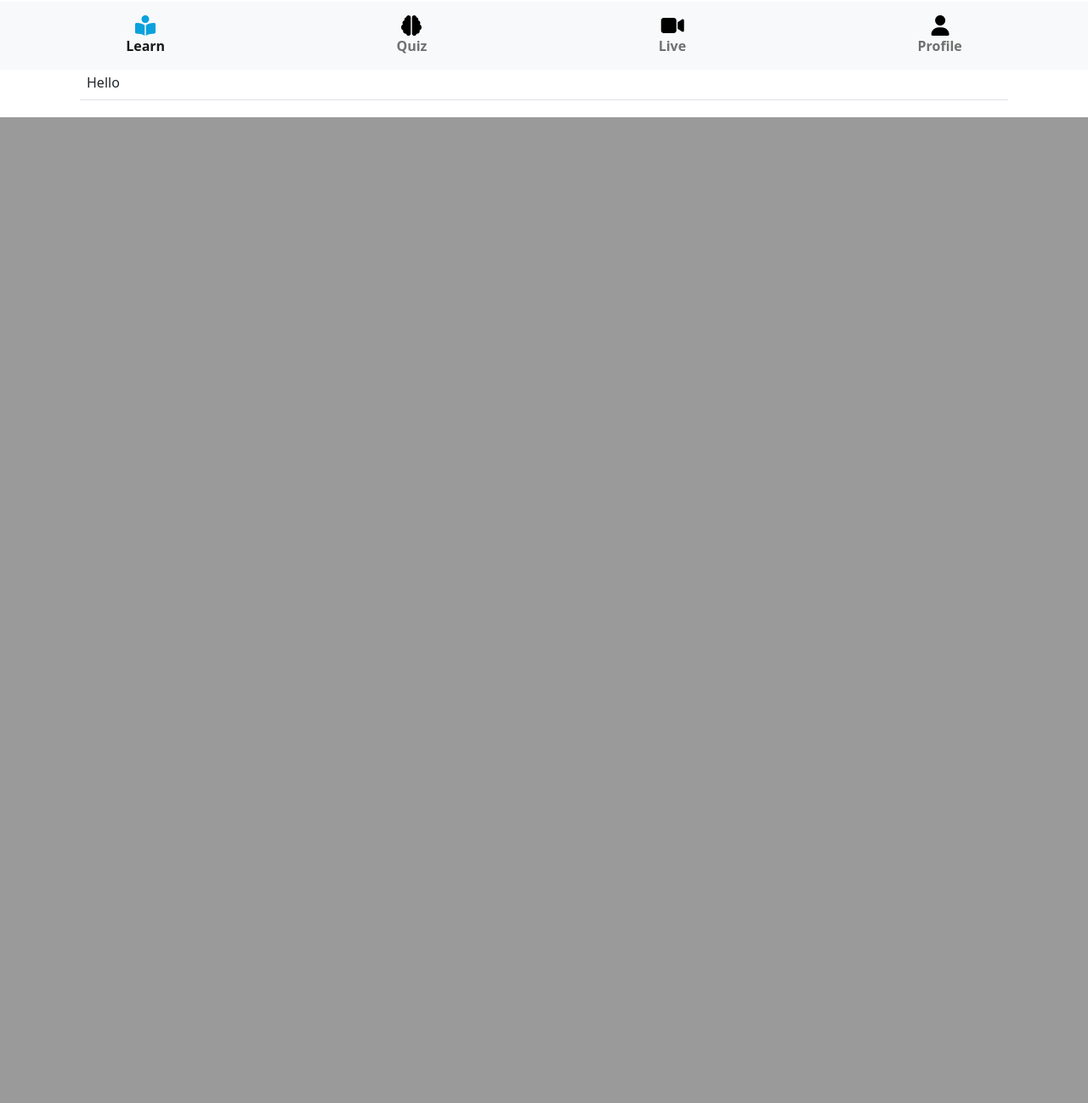
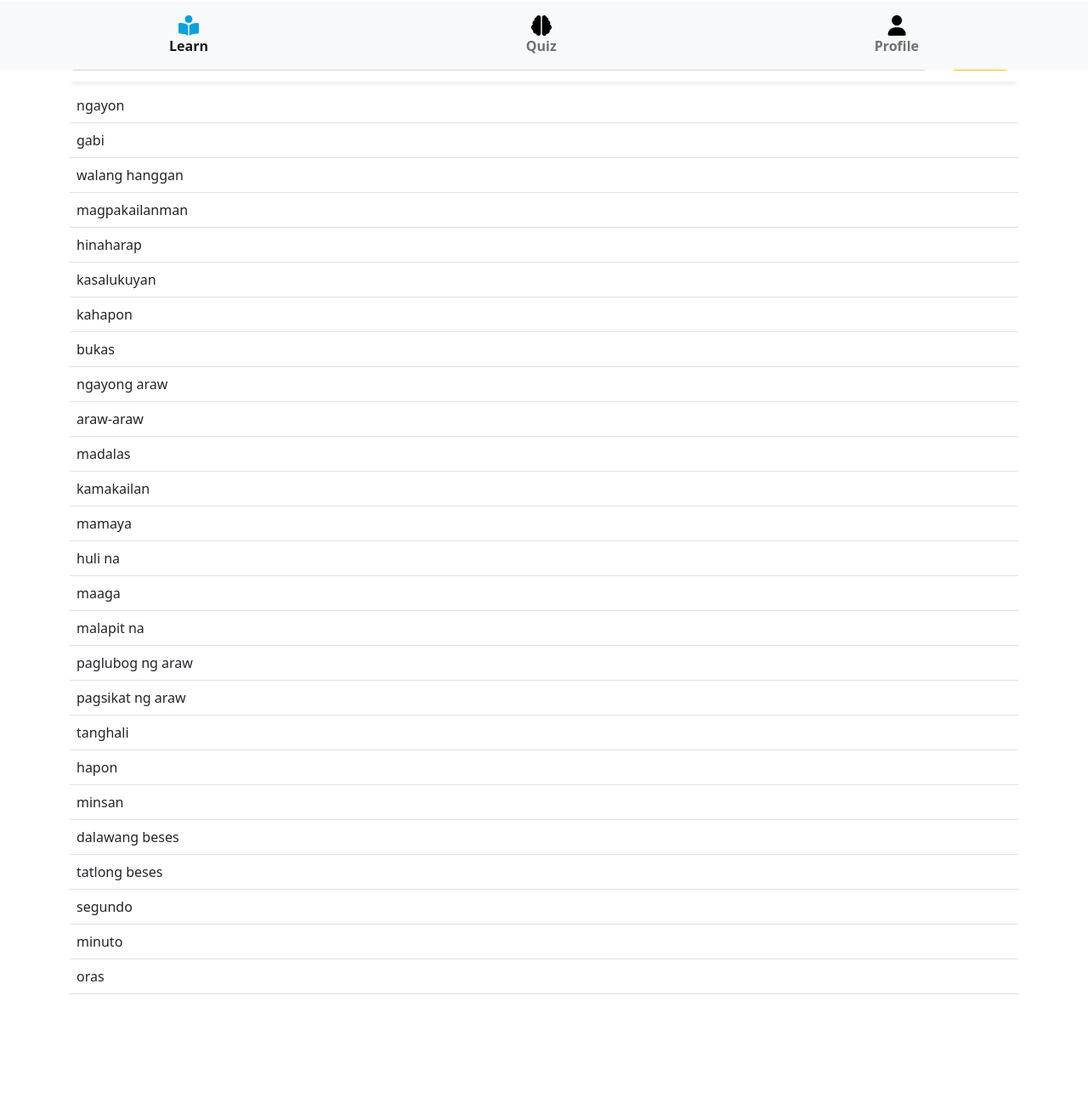
Before and after one commit to SofiaLouiseR/Filipino-Sign-Language, a Flask app: page / in a window 1280 px wide. Shown: the part 718-2016 px from the top of the page at 85% size. Before the commit the page ends 856 px from the top, so only its background shows below. Run offline with Flask 2, Linux system fonts and the light colour scheme; a user stored in the database is signed in.

```diff
--- a/requirements.txt
+++ b/requirements.txt
@@ -1,3 +1,4 @@
 flask
 Flask-SQLAlchemy
 flask-login
+scikit-learn
--- a/website/static/base.css
+++ b/website/static/base.css
@@ -1,14 +1,24 @@
+html,
+body {
+    margin: 0;
+    min-height: 100vh;
+}
+
+#stars svg {
+    height: 2rem;
+}
+
 svg path.active {
     fill: #0AA1DD;
 }
 
 svg path.correctAnswer {
-    fill: #15aa4a;
+    fill: #15aa4a !important;
     d: path("M316.9 18C311.6 7 300.4 0 288.1 0s-23.4 7-28.8 18L195 150.3 51.4 171.5c-12 1.8-22 10.2-25.7 21.7s-.7 24.2 7.9 32.7L137.8 329 113.2 474.7c-2 12 3 24.2 12.9 31.3s23 8 33.8 2.3l128.3-68.5 128.3 68.5c10.8 5.7 23.9 4.9 33.8-2.3s14.9-19.3 12.9-31.3L438.5 329 542.7 225.9c8.6-8.5 11.7-21.2 7.9-32.7s-13.7-19.9-25.7-21.7L381.2 150.3 316.9 18z");
 }
 
 svg path.wrongAnswer {
-    fill: #ed2d2d;
+    fill: #ed2d2d !important;
 }
 
 a span {
@@ -36,8 +46,10 @@ a span {
     width: 100%;
 }
 
-#topicsList tr td:nth-child(1), #searchWordsList tr td:nth-child(1), #searchWordsList tr td:nth-child(3) {
-  display: none;
+#topicsList tr td:nth-child(1),
+#searchWordsList tr td:nth-child(1),
+#searchWordsList tr td:nth-child(3) {
+    display: none;
 }
 
 #overlay {
@@ -51,13 +63,14 @@ a span {
 }
 
 #showQuizBtn {
-    position: fixed;
+    /* position: fixed;
     right: calc(var(--bs-gutter-x) * .5);
-    top: 50vh;
+    top: 50vh; */
     background-color: #ffc107;
     color: black;
     border: none;
-    z-index: 3;
+    /* z-index: 3; */
+    white-space: nowrap;
 }
 
 #videoFeed {
--- a/website/templates/base.html
+++ b/website/templates/base.html
@@ -30,7 +30,9 @@
 <body class="vh-100 d-flex flex-column justify-content-center">
 {% endif %}
   {% if user.is_authenticated %}
-  <nav class="navbar navbar-expand-lg sticky-top" style="background-color: white;">
+  <nav class="navbar navbar-expand-lg sticky-top" style="background-color: white;-webkit-box-shadow: 0 4px 6px -6px #222;
+  -moz-box-shadow: 0 4px 6px -6px #222;
+  box-shadow: 0 4px 6px -6px #222;">
     <div class="container-fluid">
       <div id="topNav" class="d-flex flex-row justify-content-between w-100">
         <a class="navbar-brand" href="#">Filipino Sign Language</a>
@@ -122,7 +124,7 @@
     </div>
   </nav> -->
 
-  <div class="container">
+  <div class="container mt-2">
     {% block content %} {% endblock %}
   </div>
 
@@ -150,16 +152,15 @@
             <span>Quiz</span>
           </a>
         </li>
-        <li class="nav-item">
+        <!-- <li class="nav-item">
           <a class="nav-link d-flex flex-column" href="#">
             <svg xmlns="http://www.w3.org/2000/svg" viewBox="0 0 576 512" style="height: 1.5rem;">
-              <!--! Font Awesome Pro 6.2.1 by @fontawesome - https://fontawesome.com License - https://fontawesome.com/license (Commercial License) Copyright 2022 Fonticons, Inc. -->
               <path
                 d="M0 128C0 92.7 28.7 64 64 64H320c35.3 0 64 28.7 64 64V384c0 35.3-28.7 64-64 64H64c-35.3 0-64-28.7-64-64V128zM559.1 99.8c10.4 5.6 16.9 16.4 16.9 28.2V384c0 11.8-6.5 22.6-16.9 28.2s-23 5-32.9-1.6l-96-64L416 337.1V320 192 174.9l14.2-9.5 96-64c9.8-6.5 22.4-7.2 32.9-1.6z" />
             </svg>
             <span>Live</span>
           </a>
-        </li>
+        </li> -->
         <li class="nav-item">
           <a class="nav-link d-flex flex-column" href="/profile">
             <svg xmlns="http://www.w3.org/2000/svg" viewBox="0 0 448 512" style="height: 1.5rem;">
--- a/website/templates/home.html
+++ b/website/templates/home.html
@@ -1,30 +1,44 @@
 {% extends "base.html" %} {% block title %}Home | Filipino Sign Language{% endblock %} {% block content
 %}
-<div class="d-flex flex-column" style="height:100vh;">
+<div class="d-flex flex-column" style="margin-bottom: 7rem;">
+  <div style="position: sticky;
+  top: 2.5rem;
+  background-color: white;
+  padding-bottom: 0.8rem;
+  box-shadow: 0 4px 10px -10px #222;
+  -webkit-box-shadow: 0px 7px 4px -3px rgb(240 240 240);
+  -moz-box-shadow: 0px 7px 4px -3px rgba(240 240 240);
+  box-shadow: 0px 7px 4px -3px rgb(240 240 240);">
     <div class="container video mb-3" id="video-container">
       <iframe src="https://www.youtube.com/embed/VwWP8wX8BwQ" id="embedded-video" title="YouTube video player"
         frameborder="0" allow="accelerometer; autoplay; clipboard-write; encrypted-media; gyroscope; picture-in-picture"
         allowfullscreen></iframe>
     </div>
 
-  <div class="container">
-    <form method="POST" action="/openQuiz">
-      <label for="topic">Lesson</label>
+    <div>
+      <form method="POST" action="/quiz" class="d-flex flex-row justify-content-between align-items-end gap-3">
+        <div class="w-100">
+          <input type="text" id="allWordsForQuiz" name="allWordsForQuiz" value="">
+          <label for="topic"><b>Lesson</b></label>
           <select id="topicSelector" name="topic" class="form-select">
+            <option value="Panahon">Panahon</option>
             <option value="Pagbati">Pagbati</option>
             <option value="Bilang">Bilang</option>
             <option value="Pamilya">Pamilya</option>
           </select>
-      <button id="showQuizBtn" type="submit" class="btn btn-primary rounded-pill" href="#">
+        </div>
+        <button id="showQuizBtn" type="submit" class="btn btn-primary rounded-pill d-flex gap-2" href="#">
           <svg xmlns="http://www.w3.org/2000/svg" viewBox="0 0 512 512" style="height: 1.5rem;">
             <!--! Font Awesome Pro 6.2.1 by @fontawesome - https://fontawesome.com License - https://fontawesome.com/license (Commercial License) Copyright 2022 Fonticons, Inc. -->
             <path
               d="M184 0c30.9 0 56 25.1 56 56V456c0 30.9-25.1 56-56 56c-28.9 0-52.7-21.9-55.7-50.1c-5.2 1.4-10.7 2.1-16.3 2.1c-35.3 0-64-28.7-64-64c0-7.4 1.3-14.6 3.6-21.2C21.4 367.4 0 338.2 0 304c0-31.9 18.7-59.5 45.8-72.3C37.1 220.8 32 207 32 192c0-30.7 21.6-56.3 50.4-62.6C80.8 123.9 80 118 80 112c0-29.9 20.6-55.1 48.3-62.1C131.3 21.9 155.1 0 184 0zM328 0c28.9 0 52.6 21.9 55.7 49.9c27.8 7 48.3 32.1 48.3 62.1c0 6-.8 11.9-2.4 17.4c28.8 6.2 50.4 31.9 50.4 62.6c0 15-5.1 28.8-13.8 39.7C493.3 244.5 512 272.1 512 304c0 34.2-21.4 63.4-51.6 74.8c2.3 6.6 3.6 13.8 3.6 21.2c0 35.3-28.7 64-64 64c-5.6 0-11.1-.7-16.3-2.1c-3 28.2-26.8 50.1-55.7 50.1c-30.9 0-56-25.1-56-56V56c0-30.9 25.1-56 56-56z" />
           </svg>
-        <span>Take a Quiz</span>
+          <span>Quiz</span>
         </button>
       </form>
-    <table id="topicsList" class="table table-hover mt-2">
+    </div>
+  </div>
+  <table id="topicsList" class="table mt-2">
     <tbody>
       <tr>
         <td>Bilang</td>
@@ -42,9 +56,112 @@
         <td>Pagbati</td>
         <td>Hello</td>
       </tr>
+      <tr>
+        <td>Panahon</td>
+        <td>ngayon</td>
+      </tr>
+      <tr>
+        <td>Panahon</td>
+        <td>gabi</td>
+      </tr>
+      <tr>
+        <td>Panahon</td>
+        <td>walang hanggan</td>
+      </tr>
+      <tr>
+        <td>Panahon</td>
+        <td>magpakailanman</td>
+      </tr>
+      <tr>
+        <td>Panahon</td>
+        <td>hinaharap</td>
+      </tr>
+      <tr>
+        <td>Panahon</td>
+        <td>kasalukuyan</td>
+      </tr>
+      <tr>
+        <td>Panahon</td>
+        <td>kahapon</td>
+      </tr>
+      <tr>
+        <td>Panahon</td>
+        <td>bukas</td>
+      </tr>
+      <tr>
+        <td>Panahon</td>
+        <td>ngayong araw</td>
+      </tr>
+      <tr>
+        <td>Panahon</td>
+        <td>araw-araw</td>
+      </tr>
+      <tr>
+        <td>Panahon</td>
+        <td>madalas</td>
+      </tr>
+      <tr>
+        <td>Panahon</td>
+        <td>kamakailan</td>
+      </tr>
+      <tr>
+        <td>Panahon</td>
+        <td>mamaya</td>
+      </tr>
+      <tr>
+        <td>Panahon</td>
+        <td>huli na</td>
+      </tr>
+      <tr>
+        <td>Panahon</td>
+        <td>maaga</td>
+      </tr>
+      <tr>
+        <td>Panahon</td>
+        <td>malapit na</td>
+      </tr>
+      <tr>
+        <td>Panahon</td>
+        <td>paglubog ng araw</td>
+      </tr>
+      <tr>
+        <td>Panahon</td>
+        <td>pagsikat ng araw</td>
+      </tr>
+      <tr>
+        <td>Panahon</td>
+        <td>tanghali</td>
+      </tr>
+      <tr>
+        <td>Panahon</td>
+        <td>hapon</td>
+      </tr>
+      <tr>
+        <td>Panahon</td>
+        <td>minsan</td>
+      </tr>
+      <tr>
+        <td>Panahon</td>
+        <td>dalawang beses</td>
+      </tr>
+      <tr>
+        <td>Panahon</td>
+        <td>tatlong beses</td>
+      </tr>
+      <tr>
+        <td>Panahon</td>
+        <td>segundo</td>
+      </tr>
+      <tr>
+        <td>Panahon</td>
+        <td>minuto</td>
+      </tr>
+      <tr>
+        <td>Panahon</td>
+        <td>oras</td>
+      </tr>
     </tbody>
   </table>
-  </div>
 
 </div>
 
@@ -55,9 +172,11 @@
     function filterTopicsList() {
       $("#topicsList td:nth-child(1):contains('" + $("#topicSelector").val() + "')").parent().show();
       $("#topicsList td:nth-child(1):not(:contains('" + $("#topicSelector").val() + "'))").parent().hide();
+      let words = [];
       $('#topicsList tr:visible td:nth-child(2)').each(function(i, obj) {
-        console.log($(this).html());
+        words.push($(this).html());
       });
+      $('#allWordsForQuiz').val(words.join(','));
     }
     $('#topicSelector').change(function () {
       filterTopicsList();
@@ -82,11 +201,13 @@
     $("#showQuizBtn2").on("click", function () {
       $.ajax({
         type: "POST",
-        url: "/openQuiz",
+        url: "/quiz",
         data: JSON.stringify({ "topic": $('#topicSelector').val() }),
         contentType: "application/json",
         dataType: 'json',
         success: function (result) {
+          console.log(typeof $('#topicsList tr:visible td:nth-child(2)'));
+          console.log("Text" + $('#topicsList tr:visible td:nth-child(2)'));
           localStorage.setItem("FSL_Quiz_Topic", result);
           window.location.href = "/quiz";
         }
--- a/website/views.py
+++ b/website/views.py
@@ -1,6 +1,7 @@
-from flask import Blueprint, render_template, request, flash, jsonify
+from flask import Blueprint, render_template, request, flash, jsonify, redirect, url_for, session
 from flask_login import login_required, current_user
 from .models import Note
+from sklearn.utils import shuffle
 from . import db
 import json
 
@@ -24,21 +25,51 @@ def home():
     return render_template("home.html", user=current_user)
 
 
+# @views.route('/quiz', methods=['GET', 'POST'])
+# @login_required
+# def quiz():
+#     topic = session['topic']
+#     words = session['words']
+#     if topic == "":
+#         topic = "none"
+#     print(topic)
+#     print(words)
+#     return render_template("quiz.html", user=current_user, topic=topic, words=words)
+
+
 @views.route('/quiz', methods=['GET', 'POST'])
 @login_required
 def quiz():
-    return render_template("quiz.html", user=current_user, topic="none")
+    if request.method == 'POST':
+        topic = request.form.get('topic')
+        words = getWords(topic)
+        print(topic)
+    else:
+        words = []
+        topic = "none"
+        print(topic)
+        print(words)
+    return render_template("quiz.html", user=current_user, topic=topic, words=words)
+    # session['topic'] = topic
+    # session['words'] = words
+    # return render_template("quiz.html", user=current_user, topic=topic, words=words)
+    # topic = session['topic']
+    # words = session['words']
+    # if topic == "":
+    #     topic = "none"
+    # print(topic)
+    # print(words)
+    # return render_template("quiz.html", user=current_user, topic=topic, words=words)
 
 
-@views.route('/openQuiz', methods=['GET', 'POST'])
+@views.route('/getWords')
 @login_required
-def openQuiz():
-    if request.method == 'POST':
-        topic = request.form.get('topic')
-        print(topic)
-    else:
-        topic = "none"
-    return render_template("quiz.html", user=current_user, topic=topic)
+def getWords(topic):
+    match topic:
+        case "Panahon":
+            return shuffle(["ngayon","gabi","magandang","umaga","walang hanggan","magpakailanman","hinaharap","kasalukuyan","kahapon","bukas","ngayong araw","araw-araw","madalas","kamakailan","mamaya","huli na","maaga","malapit na","paglubog ng araw","pagsikat ng araw","tanghali","hapon","minsan","dalawang beses","tatlong beses","segundo","minuto","oras","isang","dalawang","tatlong"])
+        case "Pamilya":
+            return shuffle(["pamilya","mama"])
 
 
 @views.route('/checkAnswer', methods=['POST', 'GET'])
```
Also changed, not shown: website/templates/quiz.html (+99 -31 lines). Lines whose indentation alone changed are shown as unchanged.
